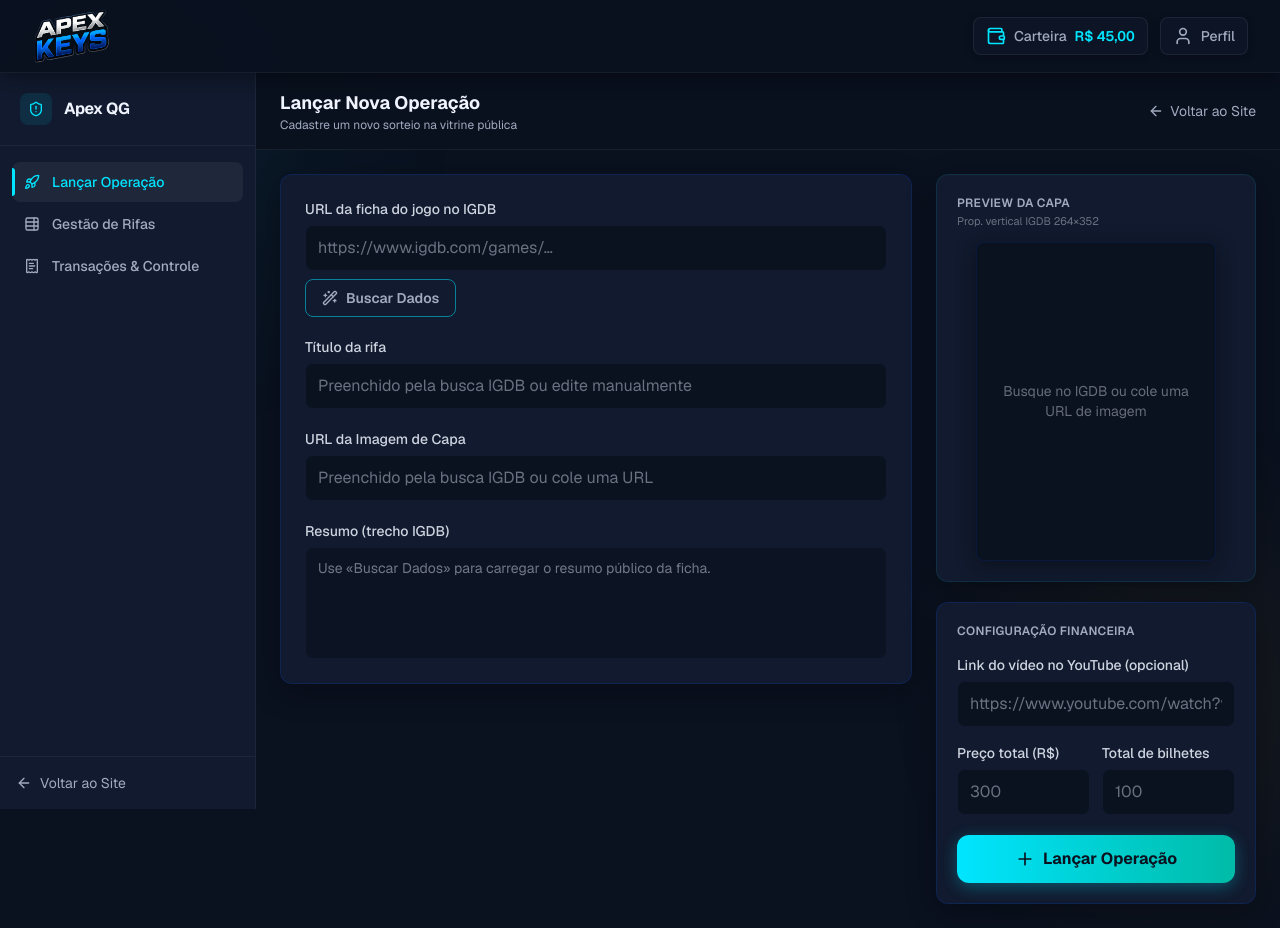
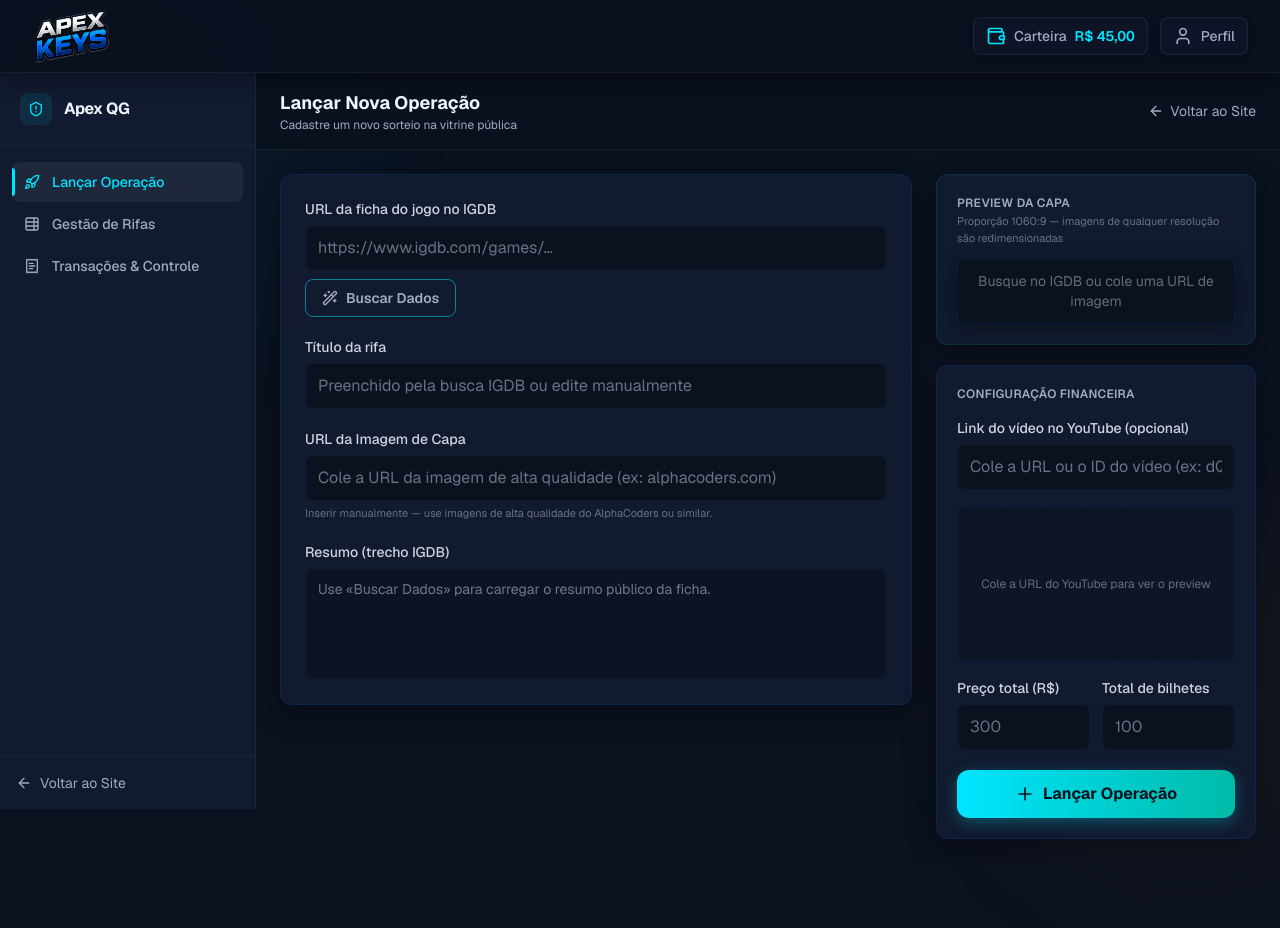
Before and after one commit to sidnei-almeida/apex-keys-website, a Next.js app: page /admin in a window 1280 px wide. After the commit the page ends 863 px from the top, so only its background shows below. Built offline with nearby package versions, Linux system fonts and the light colour scheme.

Commit message:
update with image and youtube url entrance and implementation of api endpoints for db application

```diff
--- a/src/app/admin/page.tsx
+++ b/src/app/admin/page.tsx
@@ -419,12 +419,6 @@ export default function AdminPage() {
       const nextTitle =
         (data.title?.trim() || data.name?.trim() || "").trim();
       if (nextTitle) setTitle(nextTitle);
-      if (data.image_url) setImageUrl(data.image_url);
-      const yt = data.youtube_url?.trim();
-      if (yt) {
-        const idFromUrl = extractYoutubeVideoId(yt);
-        setVideoId(idFromUrl ?? yt);
-      }
 
       setSummaryPt("");
       setGenresPt([]);
@@ -459,8 +453,6 @@ export default function AdminPage() {
           JSON.stringify({
             phase: "handleFetchIgdb:success",
             titleSet: Boolean(nextTitle),
-            imageSet: Boolean(data.image_url),
-            youtubePrefilled: Boolean(data.youtube_url?.trim()),
             genres: data.genres?.length ?? 0,
           }),
         );
@@ -1002,8 +994,11 @@ export default function AdminPage() {
                       value={imageUrl}
                       onChange={(e) => setImageUrl(e.target.value)}
                       className={inputClass}
-                      placeholder="Preenchido pela busca IGDB ou cole uma URL"
+                      placeholder="Cole a URL da imagem de alta qualidade (ex: alphacoders.com)"
                     />
+                    <p className="mt-1 text-[11px] text-apex-text/40">
+                      Inserir manualmente — use imagens de alta qualidade do AlphaCoders ou similar.
+                    </p>
                   </label>
                 </div>
 
@@ -1116,19 +1111,18 @@ export default function AdminPage() {
 
               {/* Right — preview + config */}
               <div className="space-y-5">
-                {/* Preview card */}
+                {/* Preview card — aspecto 1060:9, reativo ao campo manual "URL da Imagem de Capa" */}
                 <section className="rounded-xl border border-apex-accent/10 bg-apex-surface p-5 shadow-[0_8px_30px_rgb(0,0,0,0.3),inset_0_1px_1px_rgba(255,255,255,0.02)]">
                   <p className="text-xs font-semibold uppercase tracking-wide text-apex-text-muted">
                     Preview da capa
                   </p>
                   <p className="mt-0.5 text-[11px] text-apex-text/40">
-                    Prop. vertical IGDB{" "}
-                    <span className="tabular-nums">264×352</span>
+                    Proporção 1060:9 — imagens de qualquer resolução são redimensionadas
                   </p>
                   <div className="relative mt-3 flex justify-center">
-                    <div className="group relative w-full max-w-[240px] overflow-hidden rounded-lg border border-apex-primary/15 bg-apex-bg shadow-[0_4px_20px_rgb(0,0,0,0.4)] transition-all duration-300 hover:border-apex-secondary/40 hover:shadow-[0_6px_28px_rgb(0,0,0,0.5),0_0_0_1px_rgba(255,179,0,0.15)]">
+                    <div className="group relative w-full overflow-hidden rounded-lg border border-apex-primary/15 bg-apex-bg shadow-[0_4px_20px_rgb(0,0,0,0.4)] transition-all duration-300 hover:border-apex-secondary/40 hover:shadow-[0_6px_28px_rgb(0,0,0,0.5),0_0_0_1px_rgba(255,179,0,0.15)]">
                       <div
-                        className={`relative aspect-[264/352] w-full transition-opacity ${isFetchingIgdb ? "opacity-40" : ""}`}
+                        className={`relative aspect-[1060/9] w-full transition-opacity ${isFetchingIgdb ? "opacity-40" : ""}`}
                       >
                         {imageUrl ? (
                           <>
@@ -1137,13 +1131,13 @@ export default function AdminPage() {
                               src={imageUrl}
                               alt=""
                               aria-hidden
-                              className="pointer-events-none absolute inset-0 size-full scale-110 object-cover opacity-30 blur-2xl"
+                              className="pointer-events-none absolute inset-0 size-full scale-110 object-cover object-center opacity-30 blur-2xl"
                             />
                             {/* eslint-disable-next-line @next/next/no-img-element -- URL editável (qualquer host) */}
                             <img
                               src={imageUrl}
                               alt={title || "Capa do jogo"}
-                              className="absolute inset-0 z-10 size-full object-contain object-center drop-shadow-[0_6px_20px_rgba(0,0,0,0.7)] ring-1 ring-apex-secondary/25"
+                              className="absolute inset-0 z-10 size-full object-cover object-center drop-shadow-[0_6px_20px_rgba(0,0,0,0.7)] ring-1 ring-apex-secondary/25"
                             />
                           </>
                         ) : (
@@ -1216,9 +1210,33 @@ export default function AdminPage() {
                           if (extracted) setVideoId(extracted);
                         }}
                         className={inputClass}
-                        placeholder="https://www.youtube.com/watch?v=…"
+                        placeholder="Cole a URL ou o ID do vídeo (ex: dQw4w9WgXcQ)"
                       />
                     </label>
+
+                    {/* Preview do vídeo YouTube — reativo ao campo acima */}
+                    {videoIdForApi(videoId) ? (
+                      <div className="overflow-hidden rounded-lg border border-apex-primary/15 bg-apex-bg">
+                        <p className="border-b border-white/[0.06] px-3 py-1.5 text-[10px] font-semibold uppercase tracking-wide text-apex-text-muted">
+                          Preview do vídeo
+                        </p>
+                        <div className="relative aspect-video w-full">
+                          <iframe
+                            title="Preview do vídeo do YouTube"
+                            src={`https://www.youtube.com/embed/${videoIdForApi(videoId)}?rel=0`}
+                            className="absolute inset-0 size-full"
+                            allow="accelerometer; autoplay; clipboard-write; encrypted-media; gyroscope; picture-in-picture"
+                            allowFullScreen
+                          />
+                        </div>
+                      </div>
+                    ) : (
+                      <div className="flex aspect-video w-full items-center justify-center rounded-lg border border-dashed border-apex-primary/20 bg-apex-bg/50">
+                        <p className="text-center text-xs text-apex-text/40">
+                          Cole a URL do YouTube para ver o preview
+                        </p>
+                      </div>
+                    )}
 
                     <div className="grid grid-cols-2 gap-3">
                       <label className="block">
@@ -1385,7 +1403,7 @@ export default function AdminPage() {
                                     <img
                                       src={raffle.coverUrl}
                                       alt=""
-                                      className="size-full object-cover"
+                                      className="size-full object-cover object-center"
                                     />
                                   </div>
                                 ) : (
--- a/src/app/page.tsx
+++ b/src/app/page.tsx
@@ -139,21 +139,21 @@ export default function Home() {
                 key={raffle.id}
                 className={`group overflow-hidden rounded-xl bg-apex-surface ${edgeSurface} transition-all duration-300 hover:-translate-y-1 hover:border-apex-accent/40 hover:shadow-[0_12px_40px_rgb(0,0,0,0.45),0_0_0_1px_rgba(0,229,255,0.1),inset_0_1px_1px_rgba(255,255,255,0.04)]`}
               >
-                <div className="relative flex aspect-video items-center justify-center overflow-hidden border-b border-white/[0.05] bg-apex-bg transition-colors duration-300 group-hover:border-apex-accent/15">
+                <div className="relative flex aspect-[1060/9] w-full items-center justify-center overflow-hidden border-b border-white/[0.05] bg-apex-bg transition-colors duration-300 group-hover:border-apex-accent/15">
                   {raffle.imageUrl ? (
                     <>
-                      {/* Camada de fundo — mesma imagem esticada + desfoque pesado */}
+                      {/* Camada de fundo — mesma imagem + desfoque pesado */}
                       <img
                         src={raffle.imageUrl}
                         alt=""
                         aria-hidden
-                        className="pointer-events-none absolute inset-0 size-full scale-110 object-cover opacity-30 blur-2xl"
+                        className="pointer-events-none absolute inset-0 size-full scale-110 object-cover object-center opacity-30 blur-2xl"
                       />
-                      {/* Imagem original centralizada e nítida */}
+                      {/* Imagem preenche o container (object-cover para resoluções variadas) */}
                       <img
                         src={raffle.imageUrl}
                         alt={raffle.title}
-                        className="relative z-10 h-full object-contain drop-shadow-[0_4px_16px_rgba(0,0,0,0.65)] ring-1 ring-apex-secondary/20"
+                        className="relative z-10 size-full object-cover object-center drop-shadow-[0_4px_16px_rgba(0,0,0,0.65)] ring-1 ring-apex-secondary/20"
                       />
                     </>
                   ) : (
--- a/src/services/api.ts
+++ b/src/services/api.ts
@@ -41,8 +41,6 @@ export interface IgdbGameInfoResponse {
   name: string | null;
   title: string | null;
   summary: string | null;
-  image_url: string | null;
-  youtube_url: string | null;
   igdb_url: string;
   igdb_game_id: string | null;
   genres: string[];
@@ -190,7 +188,6 @@ export async function fetchIgdbGame(
   igdbLog("request:success", {
     hasTitle: !!(payload as { title?: string }).title,
     hasName: !!(payload as { name?: string }).name,
-    hasImage: !!(payload as { image_url?: string }).image_url,
   });
 
   return payload as IgdbGameInfoResponse;
--- a/src/types/api.ts
+++ b/src/types/api.ts
@@ -109,8 +109,6 @@ export type IgdbGameInfoResponse = {
   name: string | null;
   title: string | null;
   summary: string | null;
-  image_url: string | null;
-  youtube_url: string | null;
   igdb_url: string;
   igdb_game_id: string | null;
   genres: string[];
```
